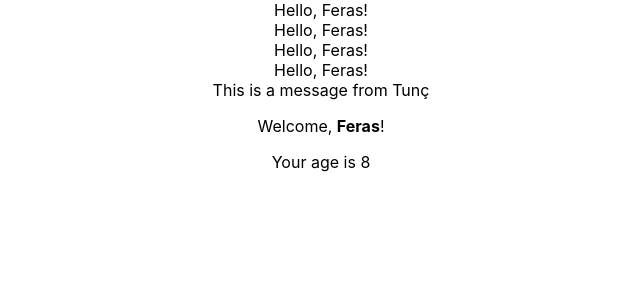
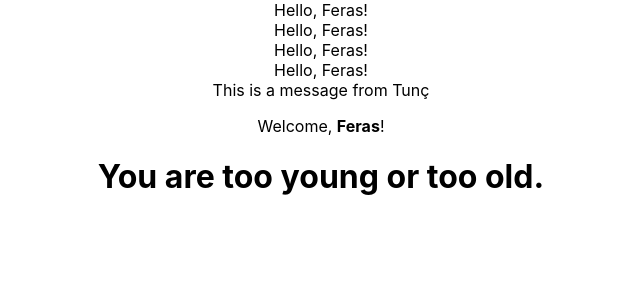
Before and after one commit to tuncduluc/ReactExs, a React (Create React App) app in the folder my-app/: page / in a window 1280 px wide. Shown: the top 300 px of the page, without its empty margins (319-959 px from the left). Built offline with nearby package versions, Linux system fonts and the light colour scheme.

Commit message:
Conditional Rendering - If less than `65`

```diff
--- a/my-app/src/App.js
+++ b/my-app/src/App.js
@@ -12,7 +12,7 @@ function App() {
       <Hello/>
       <Hello/>
       <Message/>
-      <Welcome name={<strong>Feras</strong>} age={8}/>
+      <Welcome name={<strong>Feras</strong>} age={74}/>
     </div>
   );
 }
--- a/my-app/src/components/Welcome.js
+++ b/my-app/src/components/Welcome.js
@@ -7,9 +7,9 @@ class Welcome extends React.Component {
     return (<div>
             <p>Welcome, {this.props.name}!</p>
 
-             {this.props.age
+             {this.props.age>18 && this.props.age<65
               ?<Age age={this.props.age}/>
-              :<h1>Unknown</h1>}
+              :<h1>You are too young or too old.</h1>}
             </div>
             );
 
```
